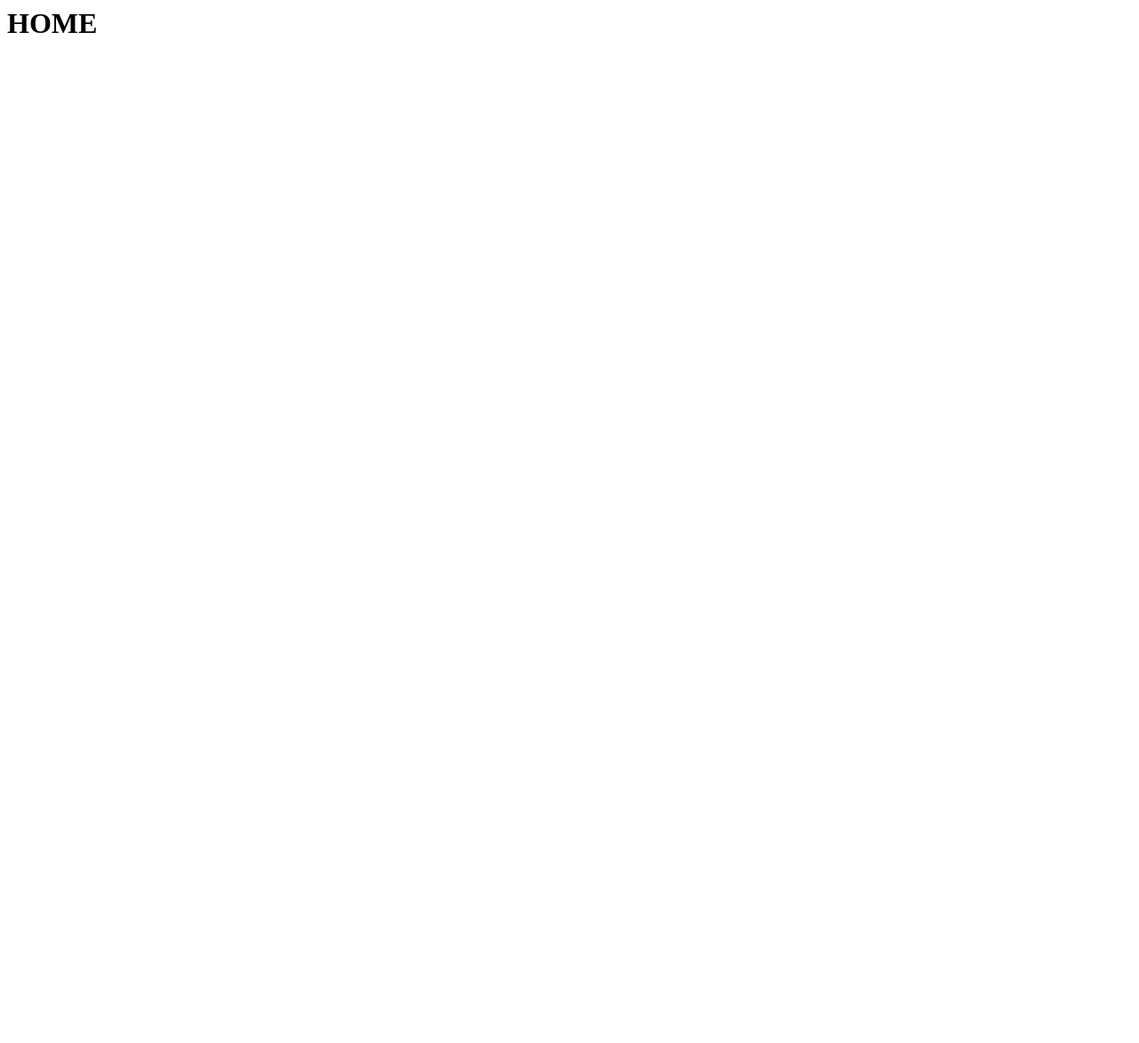
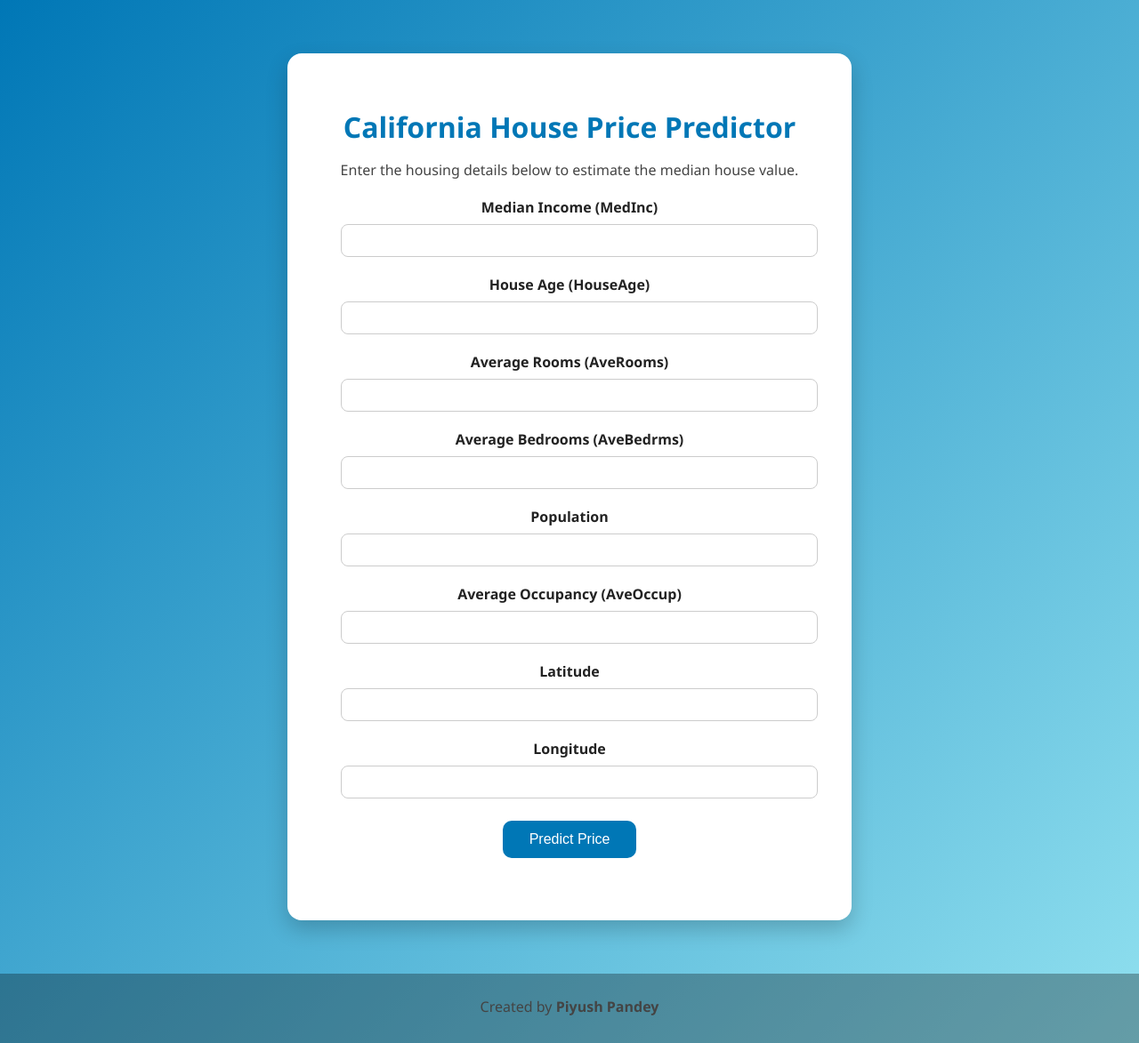
Before and after one commit to Piyush5057/californiaHousePricing, a Flask app: page / in a window 1280 px wide. Before the commit the page is almost empty. Shown: the whole page at 89% size. Before the commit the page ends 37 px from the top, so only its background shows below. Run offline with Flask 3, Linux system fonts and the light colour scheme; parts of the project's set-up code (start-up, migrations or seed data) failed here and were passed over.

Commit message:
The web app is ready

```diff
--- a/app.py
+++ b/app.py
@@ -35,6 +35,13 @@ def predict_api():
     print(result)
     return jsonify(result)
 
+@app.route('/predict',methods=['POST'])
+def predict():
+    data=[float(x) for x in request.form.values()]
+    final_input=np.array(data).reshape(1,-1)
+    print(final_input)
+    output=model.predict(final_input)[0]
+    return render_template("home.html",prediction_text="The House Price Prediction is {}".format(output))
 
 if __name__=="__main__":
     app.run(debug=True)
--- /dev/null
+++ b/static/static.css
@@ -0,0 +1,109 @@
+/* General page styling */
+body {
+    font-family: 'Segoe UI', Tahoma, Geneva, Verdana, sans-serif;
+    background: linear-gradient(135deg, #0077b6, #90e0ef);
+    color: #222;
+    margin: 0;
+    padding: 0;
+    display: flex;
+    flex-direction: column;
+    min-height: 100vh;
+}
+
+/* Container */
+.container {
+    max-width: 900px;
+    background: #fff;
+    margin: 60px auto;
+    padding: 40px 60px;
+    border-radius: 16px;
+    box-shadow: 0 10px 25px rgba(0,0,0,0.2);
+    text-align: center;
+}
+
+/* Title and intro */
+h1 {
+    color: #0077b6;
+    margin-bottom: 10px;
+}
+
+p {
+    color: #444;
+    margin-bottom: 20px;
+}
+
+/* Form grid layout */
+.form-grid {
+    display: grid;
+    grid-template-columns: repeat(auto-fit, minmax(250px, 1fr));
+    gap: 20px;
+    margin-bottom: 25px;
+}
+
+/* Input fields */
+.form-group label {
+    font-weight: bold;
+    display: block;
+    margin-bottom: 8px;
+}
+
+.form-group input {
+    width: 100%;
+    padding: 10px;
+    border: 1px solid #ccc;
+    border-radius: 8px;
+    transition: 0.3s;
+}
+
+.form-group input:focus {
+    border-color: #0077b6;
+    outline: none;
+}
+
+/* Predict button */
+button {
+    background: #0077b6;
+    color: white;
+    padding: 12px 30px;
+    font-size: 1rem;
+    border: none;
+    border-radius: 10px;
+    cursor: pointer;
+    transition: background 0.3s ease;
+}
+
+button:hover {
+    background: #023e8a;
+}
+
+/* Result section */
+.result {
+    margin-top: 30px;
+}
+
+.predicted {
+    font-size: 1.2rem;
+    color: #0077b6;
+}
+
+.predicted span {
+    display: inline-block;
+    margin-top: 8px;
+    font-size: 2rem;
+    font-weight: bold;
+    color: #0096c7;
+}
+
+.loading {
+    color: #555;
+    font-style: italic;
+}
+
+/* Footer */
+footer {
+    text-align: center;
+    padding: 10px;
+    color: #fff;
+    background: rgba(0, 0, 0, 0.3);
+    margin-top: auto;
+}
--- a/templates/home.html
+++ b/templates/home.html
@@ -1 +1,107 @@
-<h1>HOME</h1>
+<!DOCTYPE html>
+<html lang="en">
+<head>
+    <meta charset="UTF-8">
+    <meta name="viewport" content="width=device-width, initial-scale=1.0">
+    <title>California House Price Predictor</title>
+    <link rel="stylesheet" href="{{ url_for('static', filename='static.css') }}">
+
+</head>
+<body>
+    <div class="container">
+        <h1> California House Price Predictor</h1>
+        <p>Enter the housing details below to estimate the median house value.</p>
+
+        <form id="prediction-form">
+            <div class="form-grid">
+                <div class="form-group">
+                    <label>Median Income (MedInc)</label>
+                    <input type="number" step="any" id="MedInc" required>
+                </div>
+
+                <div class="form-group">
+                    <label>House Age (HouseAge)</label>
+                    <input type="number" step="any" id="HouseAge" required>
+                </div>
+
+                <div class="form-group">
+                    <label>Average Rooms (AveRooms)</label>
+                    <input type="number" step="any" id="AveRooms" required>
+                </div>
+
+                <div class="form-group">
+                    <label>Average Bedrooms (AveBedrms)</label>
+                    <input type="number" step="any" id="AveBedrms" required>
+                </div>
+
+                <div class="form-group">
+                    <label>Population</label>
+                    <input type="number" step="any" id="Population" required>
+                </div>
+
+                <div class="form-group">
+                    <label>Average Occupancy (AveOccup)</label>
+                    <input type="number" step="any" id="AveOccup" required>
+                </div>
+
+                <div class="form-group">
+                    <label>Latitude</label>
+                    <input type="number" step="any" id="Latitude" required>
+                </div>
+
+                <div class="form-group">
+                    <label>Longitude</label>
+                    <input type="number" step="any" id="Longitude" required>
+                </div>
+            </div>
+
+            <button type="submit">Predict Price</button>
+        </form>
+
+        <div id="result" class="result"></div>
+    </div>
+
+    <footer>
+        <p> Created by <strong>Piyush Pandey</strong> </p>
+    </footer>
+
+    <script>
+        const form = document.getElementById('prediction-form');
+        const resultDiv = document.getElementById('result');
+
+        form.addEventListener('submit', async (e) => {
+            e.preventDefault();
+
+            const data = {
+                "data": {
+                    "MedInc": parseFloat(document.getElementById('MedInc').value),
+                    "HouseAge": parseFloat(document.getElementById('HouseAge').value),
+                    "AveRooms": parseFloat(document.getElementById('AveRooms').value),
+                    "AveBedrms": parseFloat(document.getElementById('AveBedrms').value),
+                    "Population": parseFloat(document.getElementById('Population').value),
+                    "AveOccup": parseFloat(document.getElementById('AveOccup').value),
+                    "Latitude": parseFloat(document.getElementById('Latitude').value),
+                    "Longitude": parseFloat(document.getElementById('Longitude').value)
+                }
+            };
+
+            resultDiv.innerHTML = "<p class='loading'>⏳ Predicting...</p>";
+
+            const response = await fetch("/predict_api", {
+                method: "POST",
+                headers: { "Content-Type": "application/json" },
+                body: JSON.stringify(data)
+            });
+
+            const result = await response.json();
+
+            resultDiv.innerHTML = `
+                <p class='predicted'>
+                    🏡 Predicted Median House Value:<br>
+                    <span>${result["Predicted Price ($)"]}</span>
+                </p>
+            `;
+        });
+    </script>
+</body>
+</html>
```
